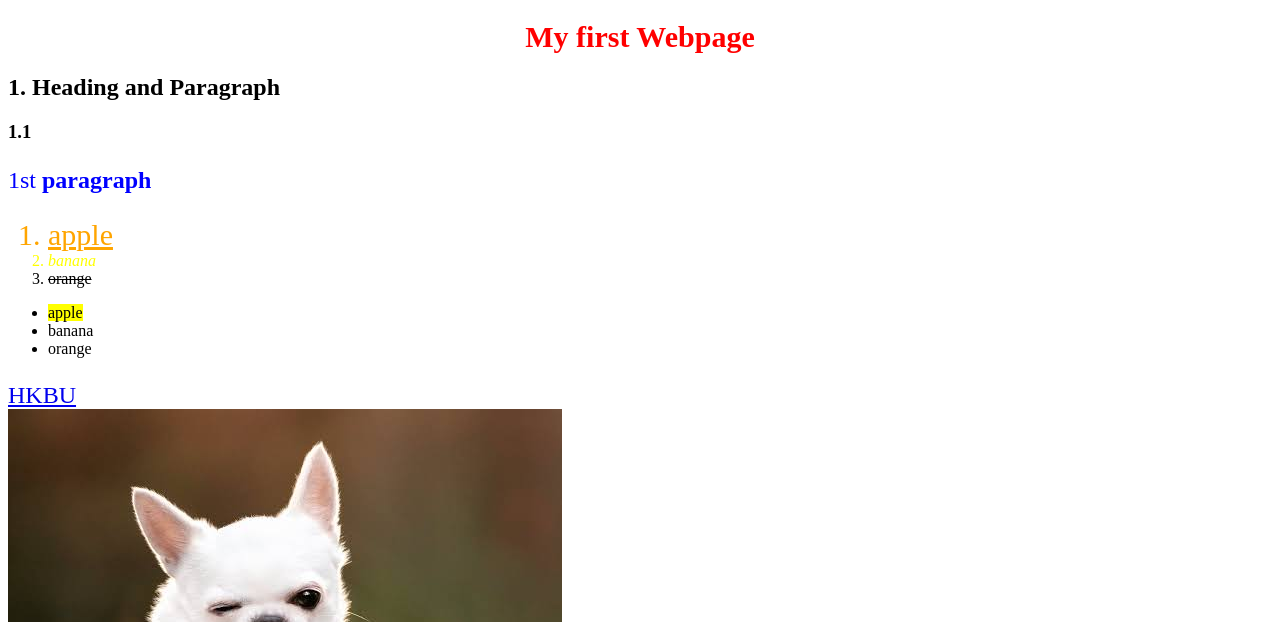
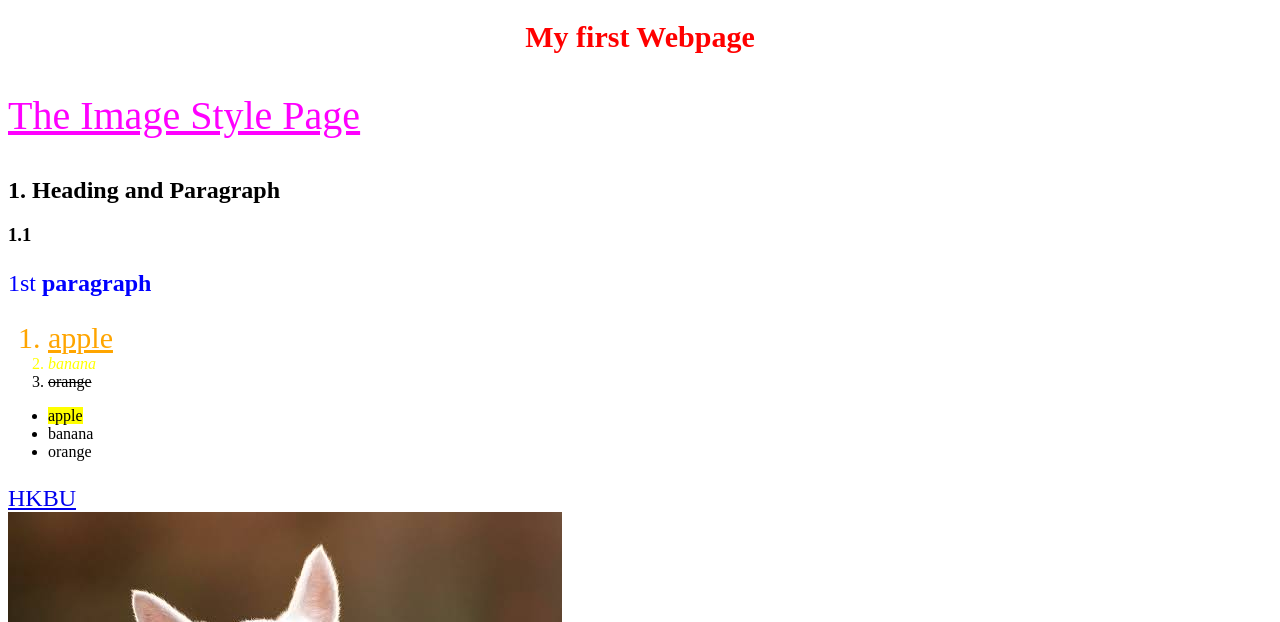
Before and after one commit to qbrbangjile/COMM7960, a plain HTML site: page index.html in a window 1280 px wide. Shown: the top 622 px of the page. Drawn offline with Linux system fonts and the light colour scheme.

Commit message:
Add files via upload

```diff
--- a/index.html
+++ b/index.html
@@ -11,6 +11,10 @@
 
 	<!-- comment -->
 	<h1 align="center">My first Webpage</h1>
+	<br>
+	<a class="imgstyle" href="imagestyle.html" target="_blank">The Image Style Page</a>
+	<br>
+	<br>
 	<h2>1. Heading and Paragraph</h2>
 	<h3>1.1</h3>
 	<p>1st <strong>paragraph</strong></p>
--- a/style.css
+++ b/style.css
@@ -1,5 +1,3 @@
-
-
 h1 {
   color: red;
   font-size: 30px;
@@ -24,4 +22,9 @@ p[align]{
 p[align="center"]{
 	color: brown;
 	font-size: 30px;
+
 }
+.imgstyle{
+	color:magenta;
+	font-size: 40px;
+}
```
